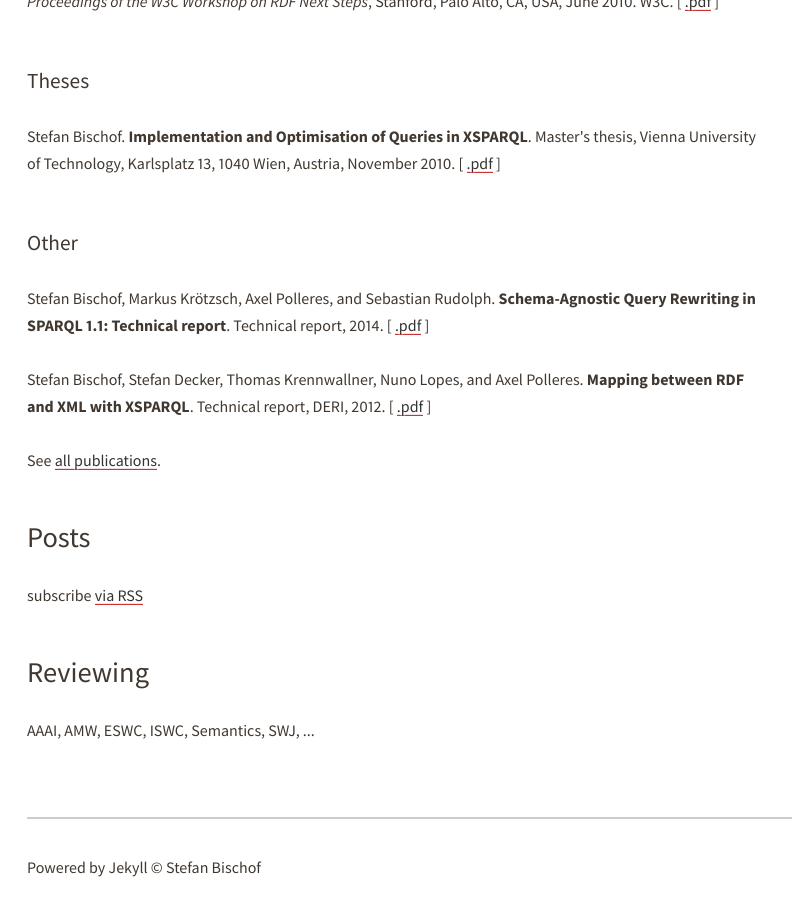
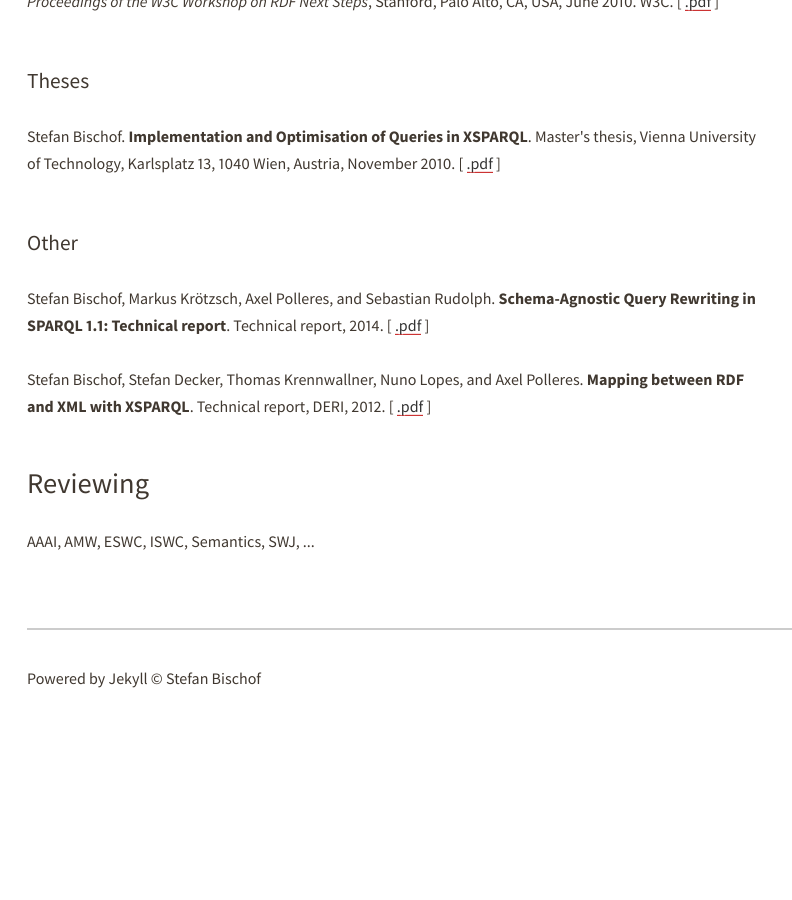
Before and after one commit to stefanbischof/stefanbischof.github.io, a Jekyll site: the page built from index.html, in a window 1280 px wide and 900 px high, scrolled down 2450 px. Shown: the whole window, without its empty margins (0-792 px from the left). Built offline with Jekyll 4.4.1, drawn with Linux system fonts in a browser that asks for light colours; after the commit the page ends 3161 px from its top, so only the background shows below that.

Commit message:
Update index.html

```diff
--- a/index.html
+++ b/index.html
@@ -17,9 +17,9 @@
 {% include_relative mypublications.html %}
 
 
-  <p>See <a href="publications.html">all publications</a>.</p-->
+  <!--p>See <a href="publications.html">all publications</a>.</p-->
 
-  <h1 class="page-heading">Posts</h1>
+  <!--h1 class="page-heading">Posts</h1>
   <ul class="post-list">
     {% for post in site.posts %}
       <li>
@@ -27,7 +27,7 @@
       </li>
     {% endfor %}
   </ul>
-  <p class="rss-subscribe">subscribe <a href="{{ "/feed.xml" | prepend: site.baseurl }}">via RSS</a></p>
+  <p class="rss-subscribe">subscribe <a href="{{ "/feed.xml" | prepend: site.baseurl }}">via RSS</a></p-->
 
        <h1>Reviewing</h1>
        <p>AAAI, AMW, ESWC, ISWC, Semantics, SWJ, ...</p>
```
